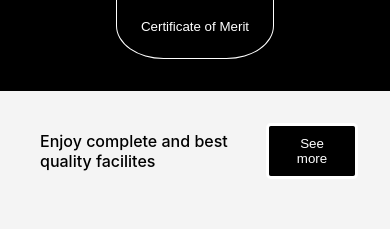
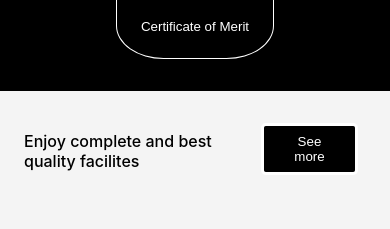
Before and after one commit to L4KsHM1/Zerra, a website built with Vite: page index.html in a window 390 px wide. Shown: the part 2360-2589 px from the top of the page. Built offline with nearby package versions, Linux system fonts and the light colour scheme.

Commit message:
responsive

```diff
--- a/style.css
+++ b/style.css
@@ -299,7 +299,7 @@ footer {
   }
   .facility-top p {
     font-size: 1rem;
-    margin: 1rem;
+    margin-top: 1rem;
   }
   .facility {
     padding: 1.5rem;
```
